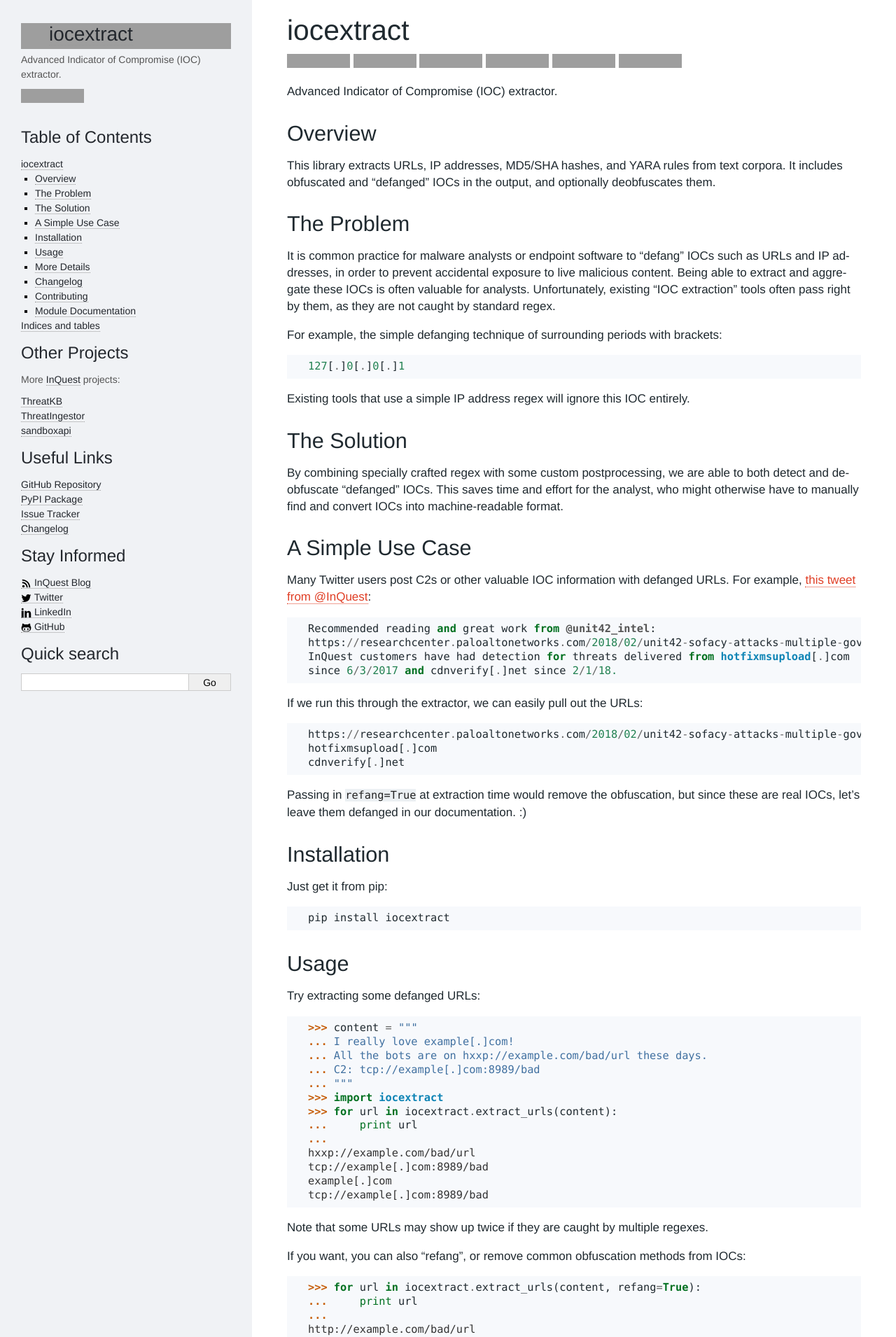
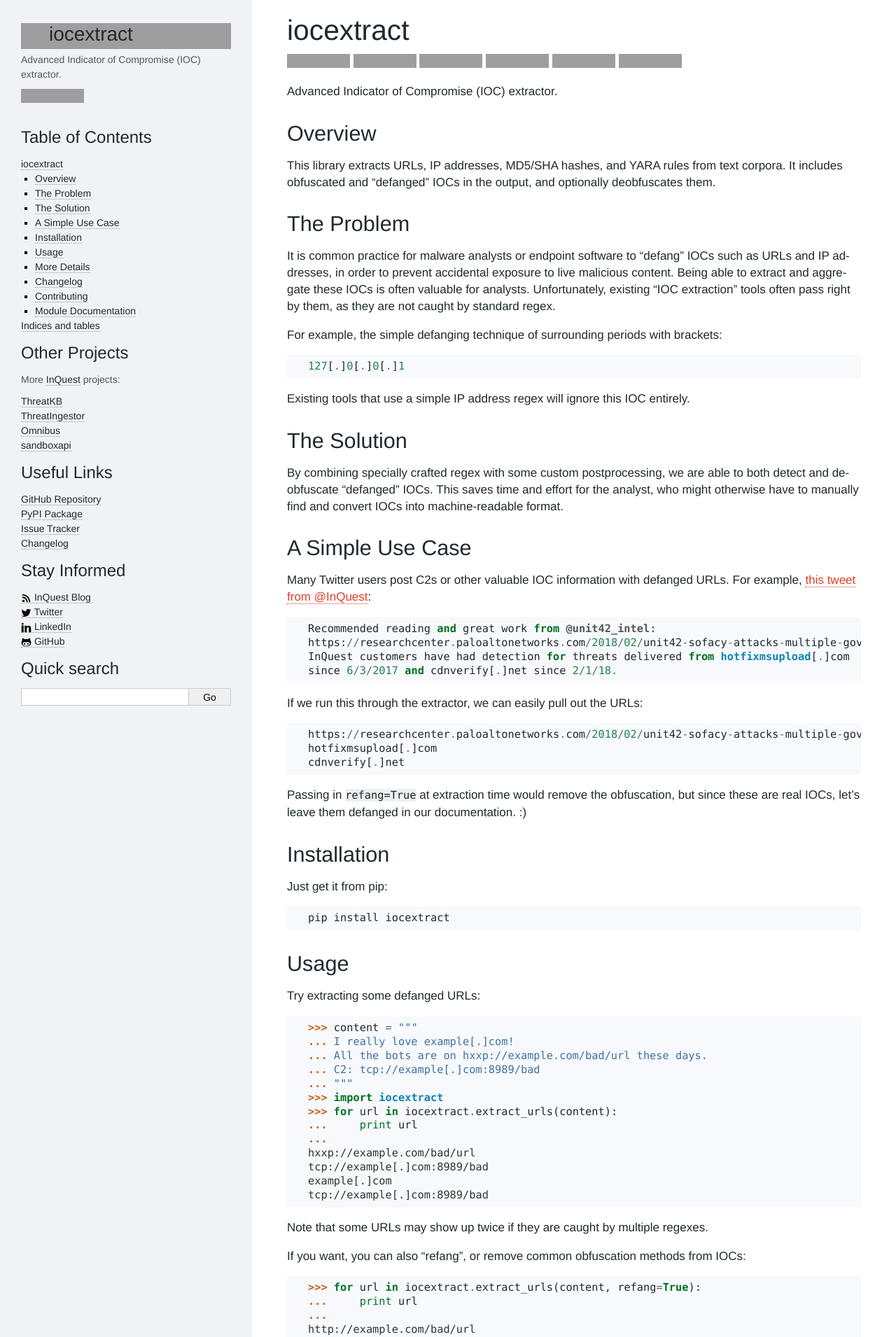
Before and after one commit to InQuest/iocextract, a Sphinx documentation site: the page built from docs/index.rst, in a window 1280 px wide, cut to the strip 0-1910 px from the top of the page. Shown: the whole strip at 70% size. Built offline with Sphinx 7.4.7, drawn with Linux system fonts in a browser that asks for light colours; some web fonts are replaced; grey boxes are pictures that could not be loaded.

Commit message:
Add Omnibus to InQuest links

```diff
--- a/docs/_templates/links.html
+++ b/docs/_templates/links.html
@@ -31,6 +31,7 @@
 <ul>
     <li><a href="https://github.com/InQuest/ThreatKB">ThreatKB</a></li>
     <li><a href="https://github.com/InQuest/ThreatIngestor">ThreatIngestor</a></li>
+    <li><a href="https://github.com/InQuest/omnibus">Omnibus</a></li>
     <li><a href="https://github.com/InQuest/python-sandboxapi">sandboxapi</a></li>
 </ul>
 
```
